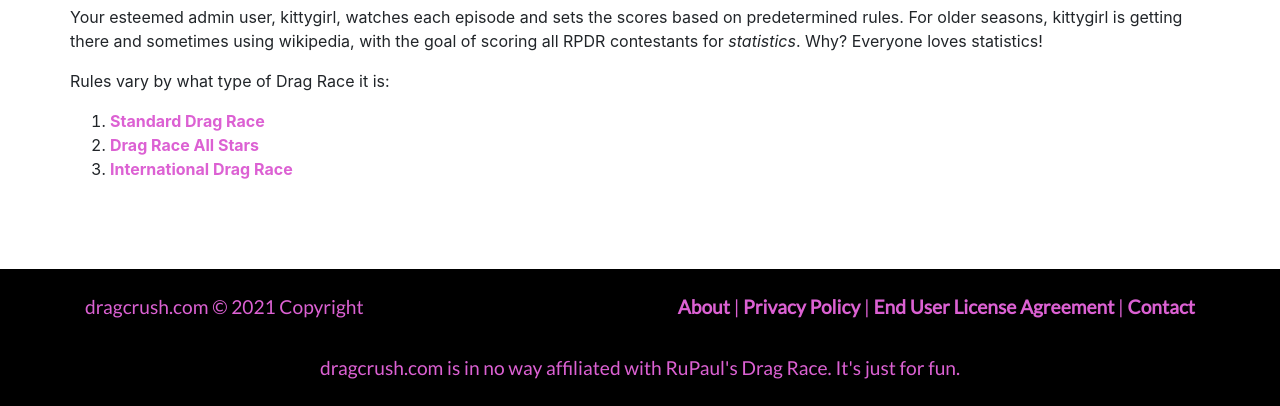
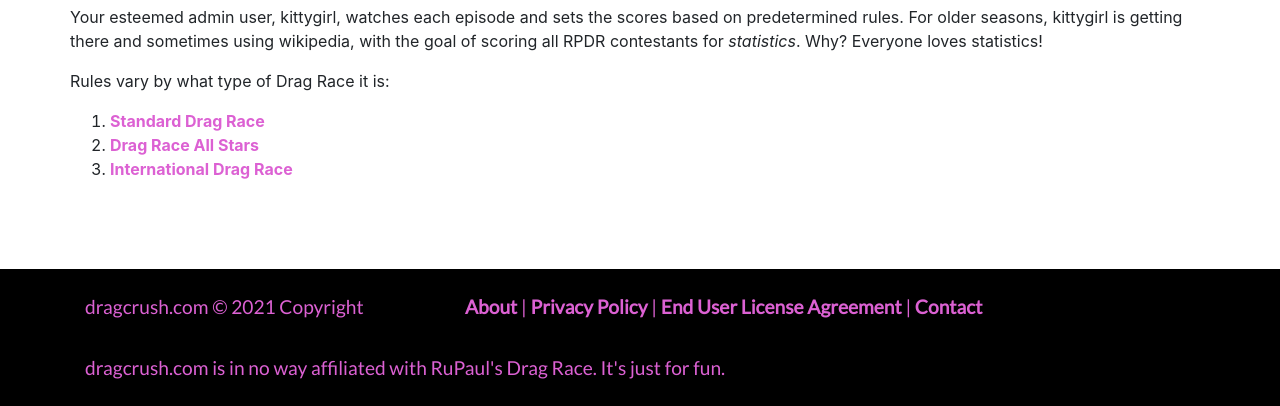
Before and after one commit to astromitts/fantasydrag, a Django app: page / in a window 1280 px wide. Shown: the part 857-1263 px from the top of the page. Run offline with Django 3.2, Linux system fonts and the light colour scheme; data that the repository does not hold is empty; some libraries are stand-ins or nearby versions.

Commit message:
Tweak footer again

```diff
--- a/templates/base.html
+++ b/templates/base.html
@@ -69,24 +69,17 @@
 	<div class="container-fluid">
 		<nav class="navbar navbar-dark bg-dark">
 			<div class="container">
-				<div class="col">
-					<div class="text-left py-3">
+				<div class="col-lg-4 col-sm-12 py-3">
 						dragcrush.com © 2021 Copyright
-					</div>
 				</div>
-				<div class="col col-8 mx-auto">
-					<div class="text-right">
-
-					    <a href="{% url 'about' %}">About</a> |
-						<a href="{% url 'privacy_policy' %}">Privacy Policy</a> |
-						<a href="{% url 'eula' %}">End User License Agreement</a> |
-						<a href="mailto:kittygirl@dragcrush.com">Contact</a>
-					</div>
+				<div class="col-lg-8 col-sm-12 py-3">
+					<a href="{% url 'about' %}">About</a> |
+					<a href="{% url 'privacy_policy' %}">Privacy Policy</a> |
+					<a href="{% url 'eula' %}">End User License Agreement</a> |
+					<a href="mailto:kittygirl@dragcrush.com">Contact</a>
 				</div>
-				<div class="col col-12">
-					<div class="text-center py-3">
-						dragcrush.com is in no way affiliated with RuPaul's Drag Race. It's just for fun.
-					</div>
+				<div class="col-lg-12 col-sm-12 py-3">
+					dragcrush.com is in no way affiliated with RuPaul's Drag Race. It's just for fun.
 				</div>
 			</div>
 		</nav>
```
